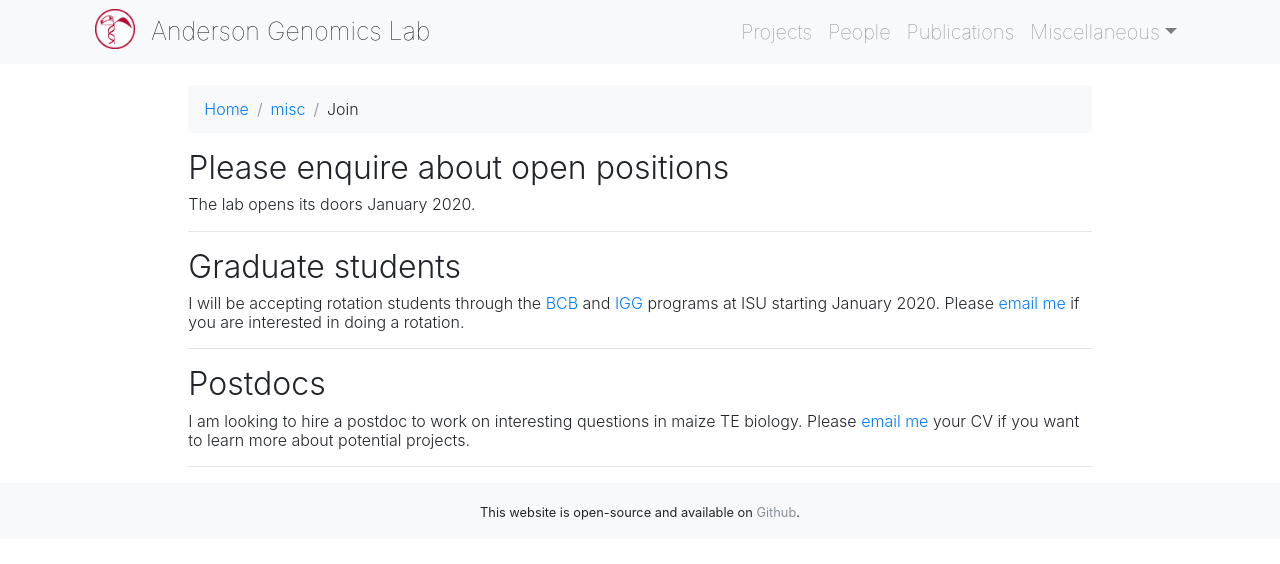
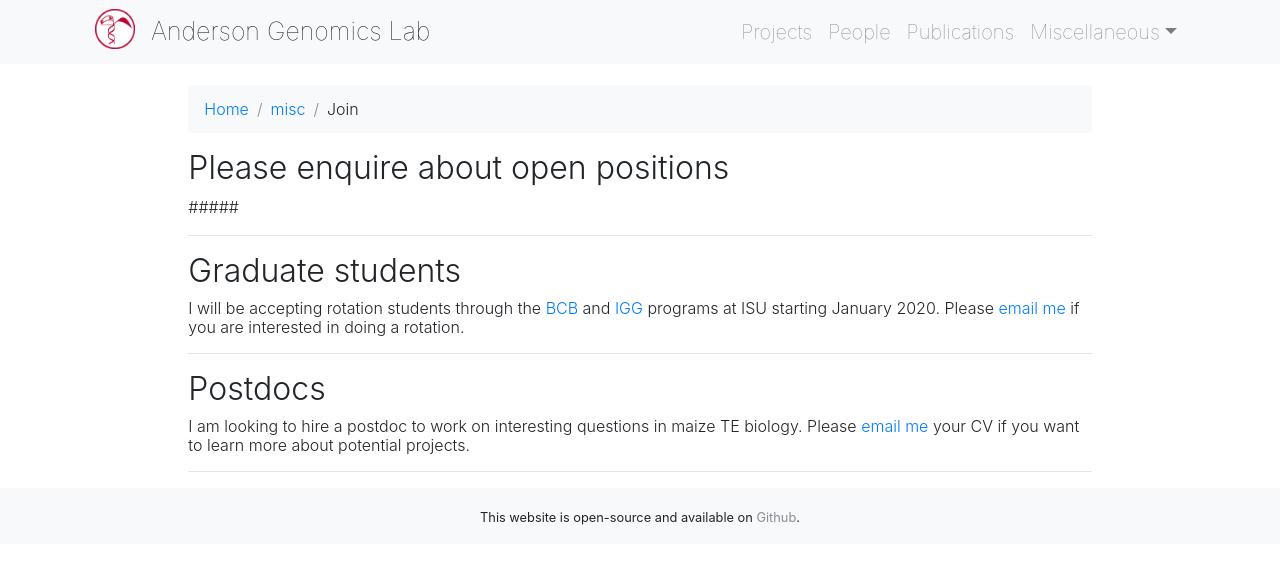
Before and after one commit to andersongenomicslab/andersongenomicslab.github.io, a Jekyll site: the page built from misc/_posts/2010-01-03-join.md, in a window 1280 px wide. Shown: the top 564 px of the page. Built offline with Jekyll 4.4.1, drawn with Linux system fonts in a browser that asks for light colours; nearby versions of some CDN libraries; a style sheet for code colours, icons or effects is not loaded.

Commit message:
Update 2010-01-03-join.md

```diff
--- a/misc/_posts/2010-01-03-join.md
+++ b/misc/_posts/2010-01-03-join.md
@@ -6,7 +6,7 @@ title: Join
 
 # Please enquire about open positions
 
-##### The lab opens its doors January 2020.
+#####
 
 ___
 
```
